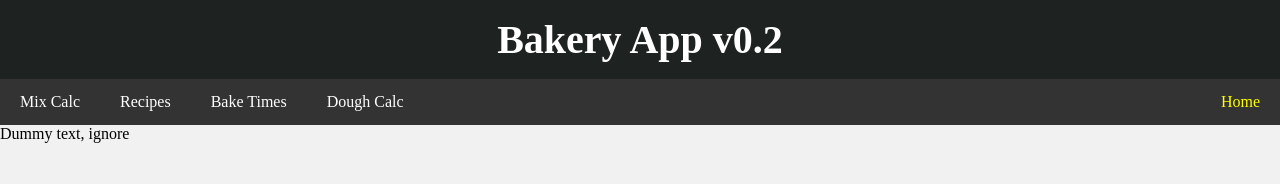
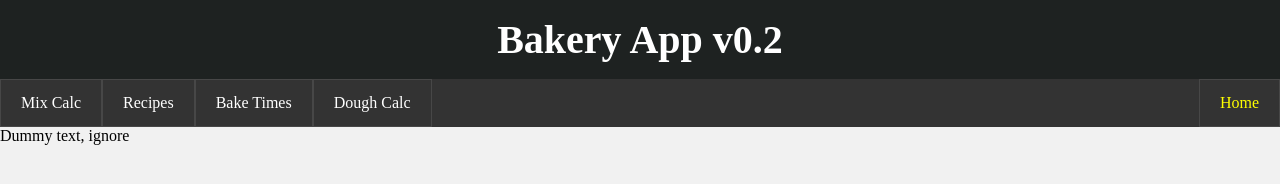
Before and after one commit to Nat-Repo/Bakery-App, a plain HTML site: page index.html in a window 1280 px wide. Drawn offline with Linux system fonts and the light colour scheme.

Commit message:
Added a small border to navbar links

```diff
--- a/styles.css
+++ b/styles.css
@@ -85,6 +85,7 @@ body {
   text-align: center; /* Center the text */
   padding: 14px 20px; /* Add some padding */
   text-decoration: none; /* Remove underline */
+  border:1px solid #474747;
 }
 
 /* Right-aligned link */
```
